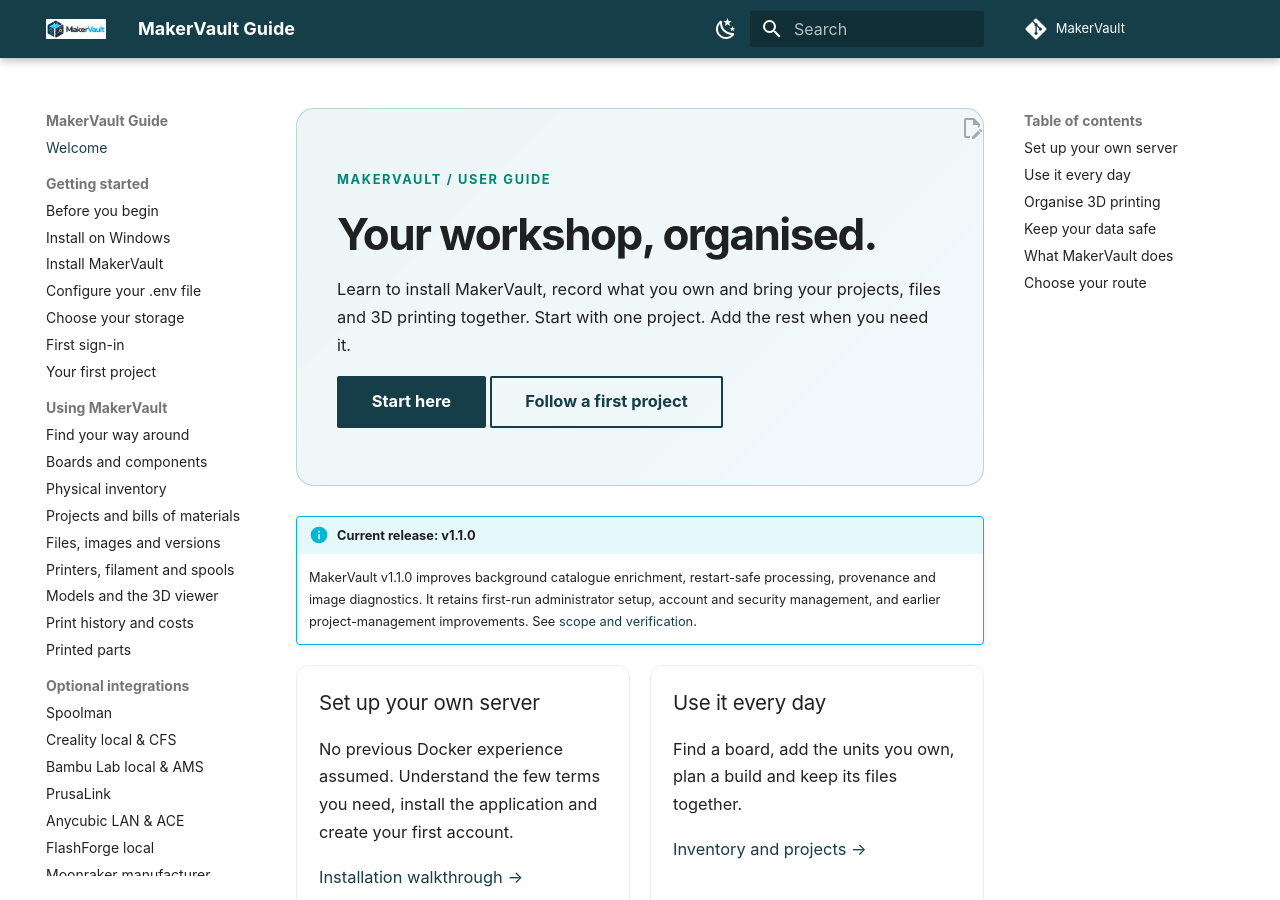
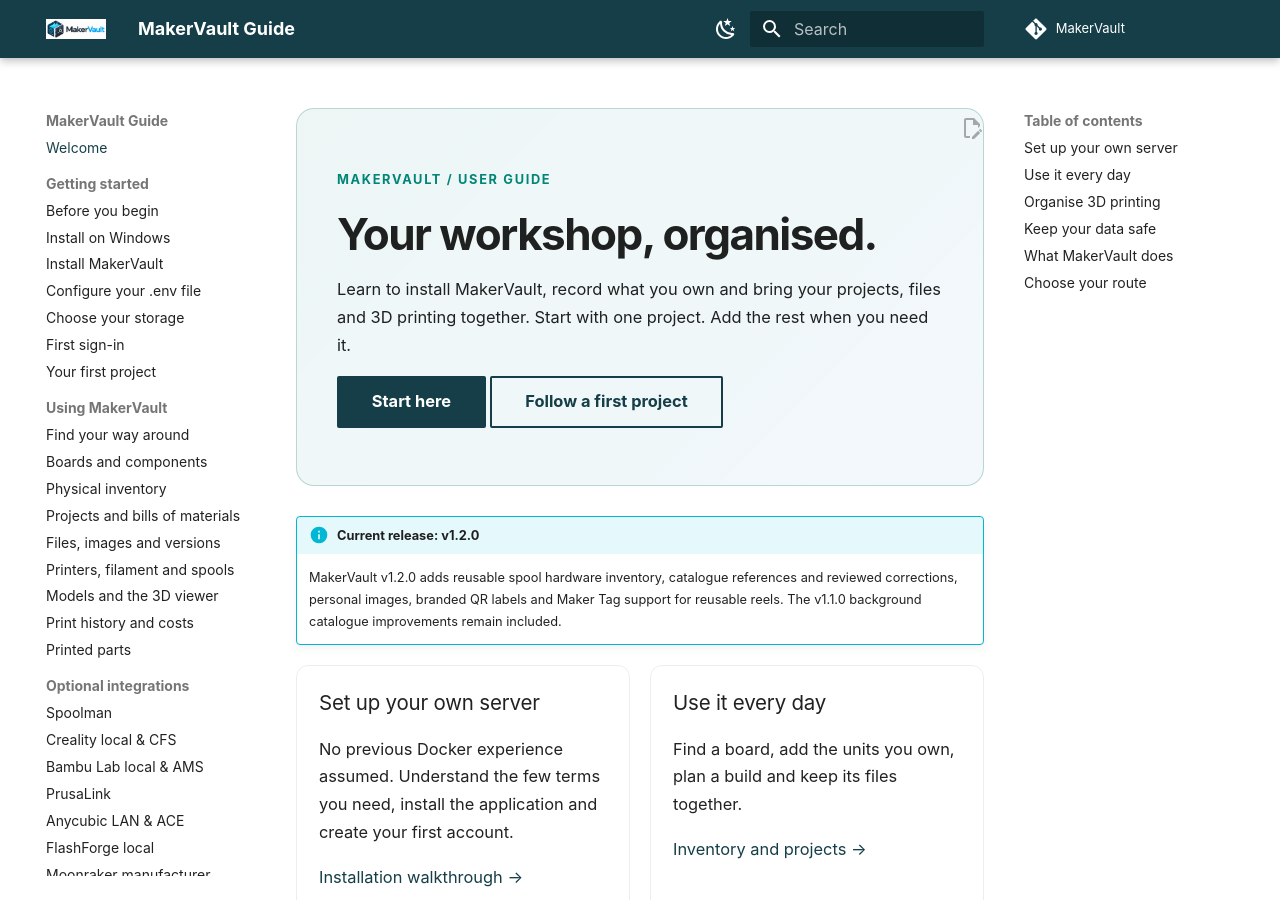
Before and after one commit to gavrd7/MakerVault, an MkDocs documentation site: the page built from docs/guide/index.md, in a window 1280 px wide and 900 px high. Built offline with MkDocs 1.6.1 and Material for MkDocs 9.7.7, drawn with Linux system fonts in a browser that asks for light colours; comment, search, counter and statistics services are not loaded.

Commit message:
release: prepare MakerVault v1.2.0 version bump (#133)
* release: prepare v1.2.0 application version and documentation

* release: prepare v1.2.0 application version and documentation

* release: prepare v1.2.0 application version and documentation

* release: prepare v1.2.0 application version and documentation

* release: prepare v1.2.0 application version and documentation

```diff
--- a/backend/makervault/version.py
+++ b/backend/makervault/version.py
@@ -1,3 +1,3 @@
 """Single source of truth for the MakerVault application version."""
 
-VERSION = "1.1.0"
+VERSION = "1.2.0"
--- a/docs/guide/index.md
+++ b/docs/guide/index.md
@@ -9,8 +9,8 @@
 [Follow a first project](getting-started/first-project.md){ .md-button }
 </div>
 
-!!! info "Current release: v1.1.0"
-    MakerVault v1.1.0 improves background catalogue enrichment, restart-safe processing, provenance and image diagnostics. It retains first-run administrator setup, account and security management, and earlier project-management improvements. See [scope and verification](reference/about.md).
+!!! info "Current release: v1.2.0"
+    MakerVault v1.2.0 adds reusable spool hardware inventory, catalogue references and reviewed corrections, personal images, branded QR labels and Maker Tag support for reusable reels. The v1.1.0 background catalogue improvements remain included.
 
 <div class="guide-grid" markdown>
 <div class="guide-card" markdown>
```
Also changed, not shown: CHANGELOG.md (+2 -2 lines), README.md (+4 -4 lines), docs/guide/reference/about.md (+1 -1 lines).
